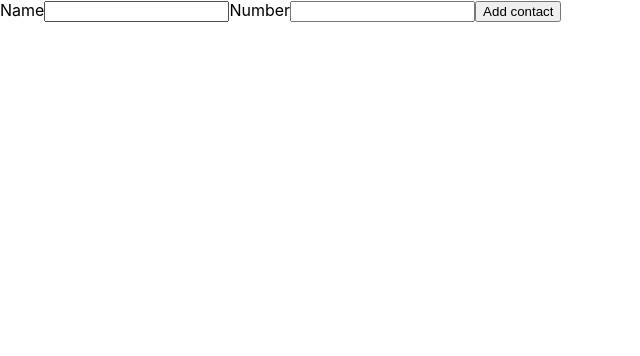
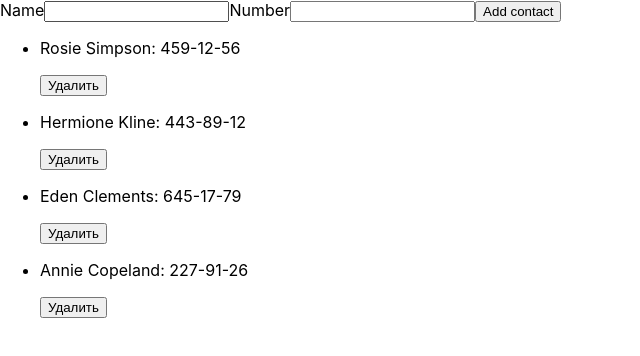
Before and after one commit to ripper3061/goit-react-hw-02-phonebook, a React (Create React App) app: page / in a window 1280 px wide. Shown: the top 356 px of the page, without its empty margins (0-640 px from the left). Built offline with nearby package versions, Linux system fonts and the light colour scheme.

Commit message:
рендер списка контактов + удаление по кнопке

```diff
--- a/src/components/App.jsx
+++ b/src/components/App.jsx
@@ -3,21 +3,41 @@
 
 class App extends Component {
   state = {
-    contacts: [],
-    name: '',
-    number: '',
+    contacts: [
+      { id: 'id-1', name: 'Rosie Simpson', number: '459-12-56' },
+      { id: 'id-2', name: 'Hermione Kline', number: '443-89-12' },
+      { id: 'id-3', name: 'Eden Clements', number: '645-17-79' },
+      { id: 'id-4', name: 'Annie Copeland', number: '227-91-26' },
+    ],
   };
 
   formSubmithandler = data => {
     console.log(data);
   };
 
+  deleteContact = id => {
+    this.setState(prevState => ({
+      contacts: prevState.contacts.filter(contact => contact.id !== id),
+    }));
+  };
+
   render() {
+    console.log(this.state.contacts.id);
     return (
       <div>
         <ContactForm onSubmit={this.formSubmithandler}></ContactForm>
 
-        <ul></ul>
+        <ul>
+          {this.state.contacts.map(({ id, name, number }) => (
+            <li key={id}>
+              <p>
+                {name}: {number}
+              </p>
+
+              <button onClick={() => this.deleteContact(id)}>Удалить</button>
+            </li>
+          ))}
+        </ul>
       </div>
     );
   }
--- a/src/components/ContactForm/ContactForm.jsx
+++ b/src/components/ContactForm/ContactForm.jsx
@@ -3,6 +3,7 @@
 
 class ContactForm extends Component {
   state = {
+    filter: '',
     name: '',
     number: '',
   };
```
